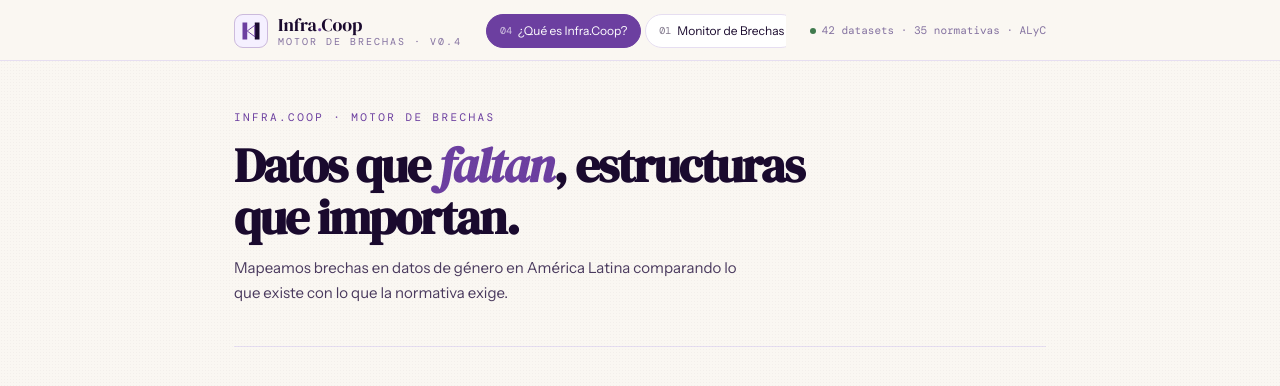
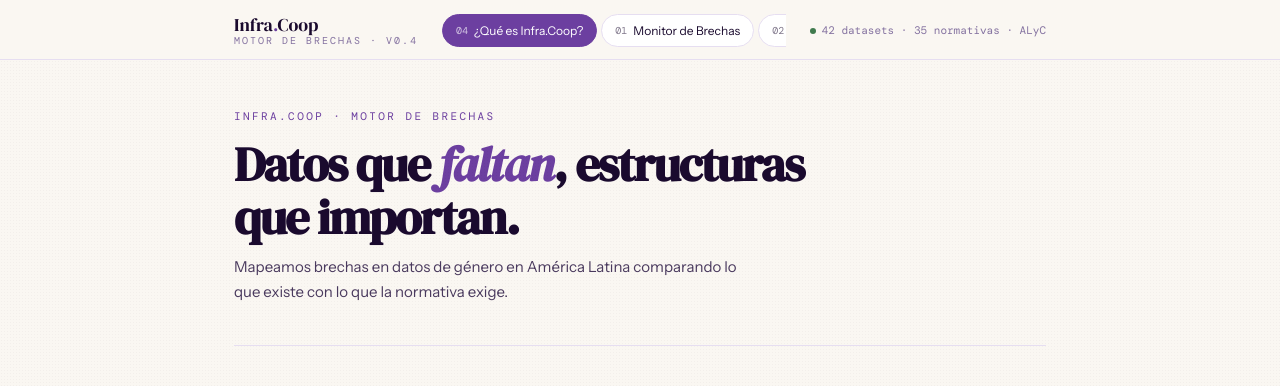
Before and after one commit to DaVas1410/infracoop, a React (Vite) app: page / in a window 1280 px wide. Shown: the top 386 px of the page. Built offline with nearby package versions, Linux system fonts and the light colour scheme; no server answers; the database is empty.

Commit message:
feat: add Ingresar datos nav link

```diff
--- a/src/components/Header.tsx
+++ b/src/components/Header.tsx
@@ -5,6 +5,7 @@ const NAV_ITEMS = [
   { to: '/brechas',   label: 'Monitor de Brechas',    num: '01' },
   { to: '/colectivo', label: 'Monitor Colectivo',     num: '02' },
   { to: '/datos',     label: '¿Qué datos queremos?',  num: '03' },
+  { to: '/ingresar',  label: 'Ingresar datos',        num: '05' },
 ]
 
 export function Header() {
@@ -12,7 +13,6 @@ export function Header() {
     <header className="site-header">
       <div className="site-header-inner">
         <NavLink to="/" className="site-logo" aria-label="Infra.Coop inicio">
-          <LogoMark />
           <div className="site-logo-text">
             <div className="site-logo-name">
               Infra<span style={{ color: 'var(--accent)' }}>.</span>Coop
@@ -43,14 +43,3 @@ export function Header() {
     </header>
   )
 }
-
-function LogoMark() {
-  return (
-    <svg width="34" height="34" viewBox="0 0 36 36" aria-hidden="true" style={{ flexShrink: 0 }}>
-      <rect x="0.5" y="0.5" width="35" height="35" rx="9" fill="#F5F0FF" stroke="#6C3FA0" strokeOpacity=".35" />
-      <rect x="9"  y="9"  width="5" height="18" fill="#6C3FA0" />
-      <rect x="22" y="9"  width="5" height="18" fill="#1A0A2E" />
-      <path d="M14 18 L22 12 L22 24 Z" fill="#FAF7F2" stroke="#6C3FA0" strokeWidth="1" />
-    </svg>
-  )
-}
```
Also changed, not shown: 1 other file (tests, documents, lock files or other folders).
